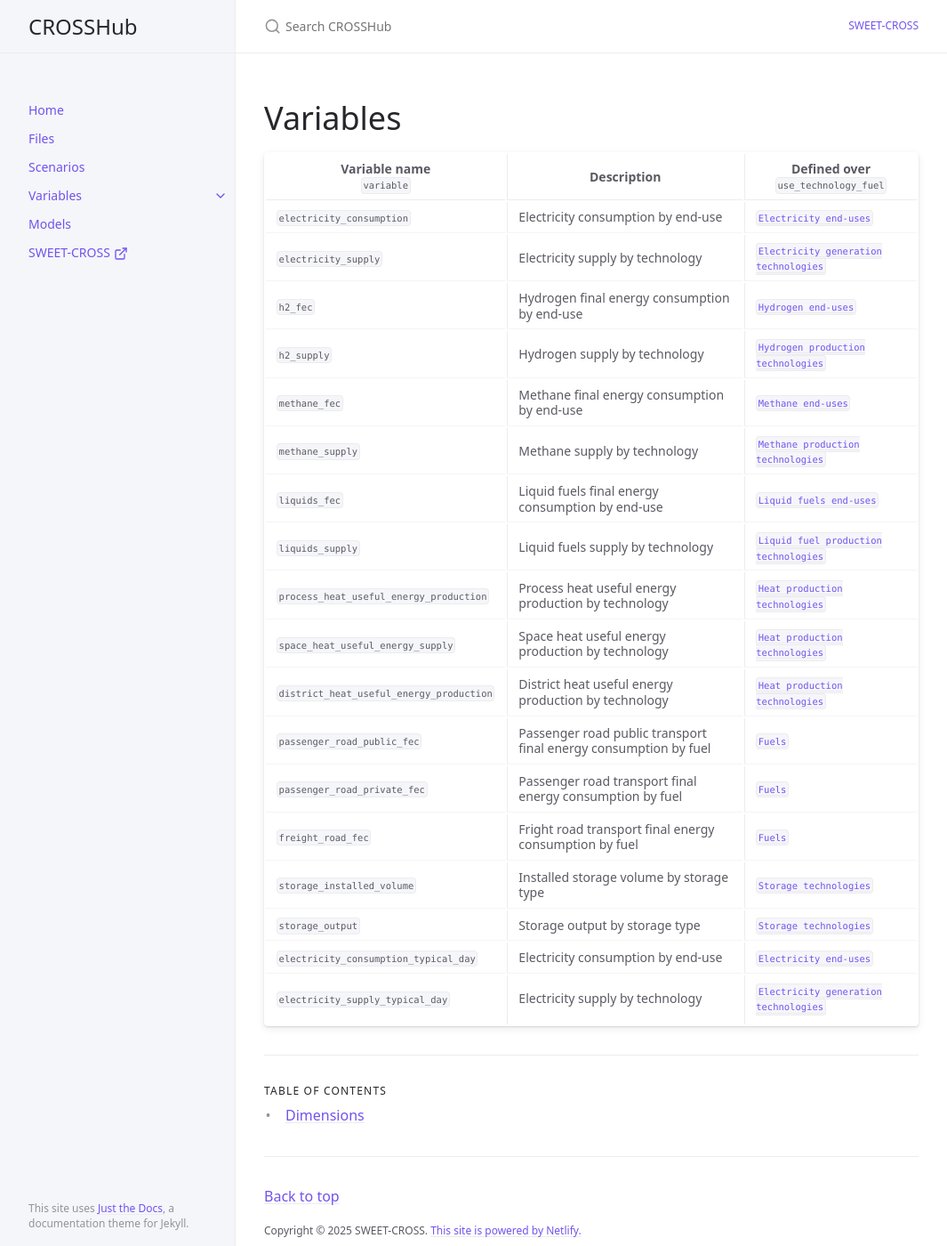
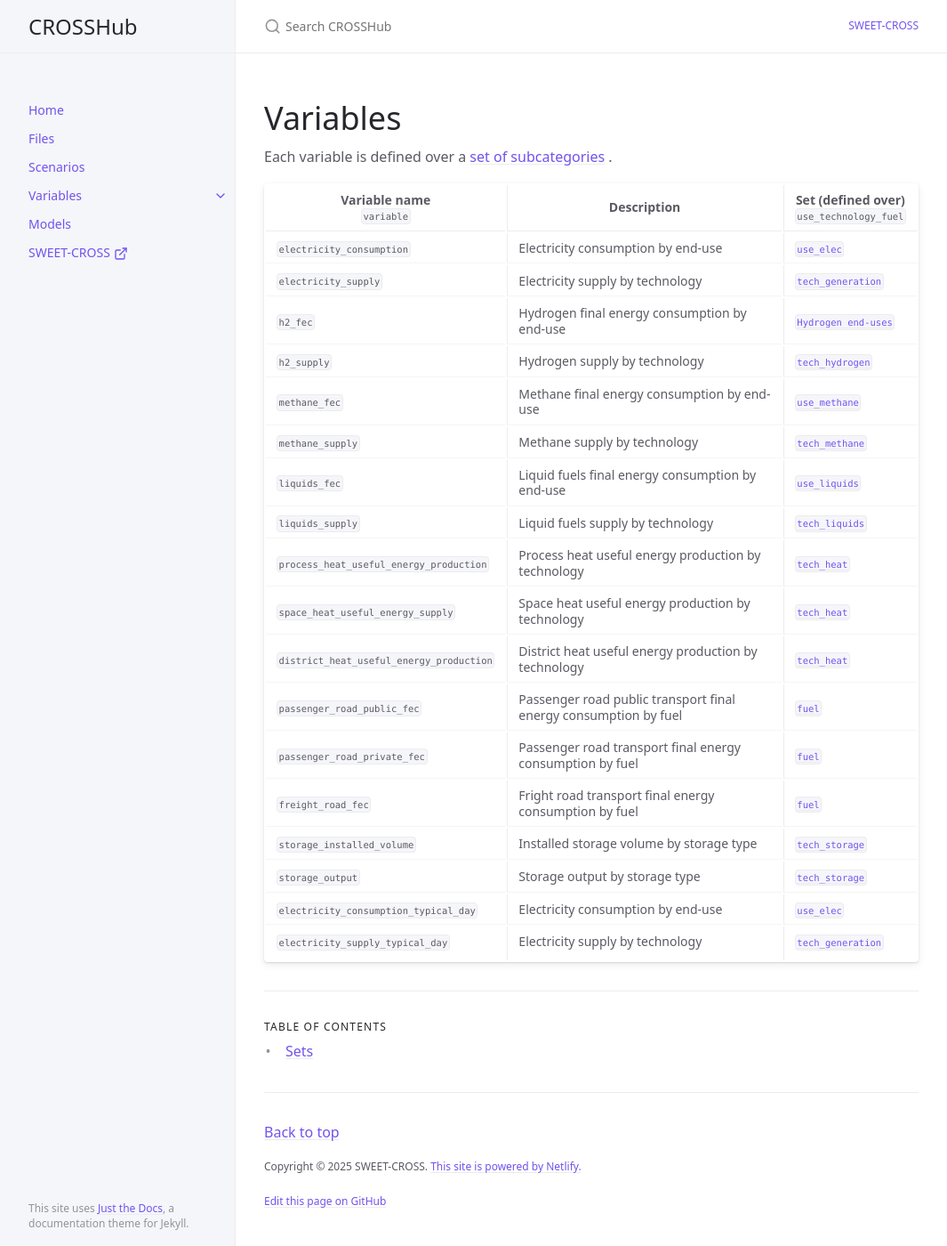
Before and after one commit to sweet-cross/data-model, a Jekyll site: the page built from docs/variables/index.md, in a window 1280 px wide and 1400 px high. Shown: the whole window at 89% size, without its empty margins (107-1172 px from the left). Built offline with Jekyll 4.4.1, drawn with Linux system fonts in a browser that asks for light colours; cached includes are drawn as plain includes.

Commit message:
rename dimensions to sets

```diff
--- a/docs/variables/index.md
+++ b/docs/variables/index.md
@@ -6,26 +6,28 @@ nav_order: 4
 # Variables
 {: .no_toc }
 
+Each variable is defined over a  [set of subcategories](/instructions-data/docs/variables/use_technology_fuel/) .
+
 {: .fs-6 .fw-300 }
 
 
-| Variable name<br>`variable` | Description  | Defined over<br>`use_technology_fuel` |
+| Variable name<br>`variable` | Description  | Set (defined over)<br>`use_technology_fuel` |
 | ---- | ------------ | ------------------------ |
-| `electricity_consumption` | Electricity consumption by end-use | [`Electricity end-uses`](/instructions-data/docs/variables/use_technology_fuel/use_elec) |
-| `electricity_supply` | Electricity supply by technology | [`Electricity generation technologies`](/instructions-data/docs/variables/use_technology_fuel/tech_generation) |
+| `electricity_consumption` | Electricity consumption by end-use | [`use_elec`](/instructions-data/docs/variables/use_technology_fuel/use_elec) |
+| `electricity_supply` | Electricity supply by technology | [`tech_generation`](/instructions-data/docs/variables/use_technology_fuel/tech_generation) |
 | `h2_fec` | Hydrogen final energy consumption by end-use | [`Hydrogen end-uses`](/instructions-data/docs/variables/use_technology_fuel/use_hydrogen) |
-| `h2_supply` | Hydrogen supply by technology | [`Hydrogen production technologies`](/instructions-data/docs/variables/use_technology_fuel/tech_hydrogen) |
-| `methane_fec` | Methane final energy consumption by end-use | [`Methane end-uses`](/instructions-data/docs/variables/use_technology_fuel/use_methane) |
-| `methane_supply` | Methane supply by technology | [`Methane production technologies`](/instructions-data/docs/variables/use_technology_fuel/tech_methane) |
-| `liquids_fec`| Liquid fuels final energy consumption by end-use | [`Liquid fuels end-uses`](/instructions-data/docs/variables/use_technology_fuel/use_liquids) |
-| `liquids_supply` | Liquid fuels supply by technology | [`Liquid fuel production technologies`](/instructions-data/docs/variables/use_technology_fuel/tech_liquids) |
-| `process_heat_useful_energy_production` | Process heat useful energy production by technology | [`Heat production technologies`](/instructions-data/docs/variables/use_technology_fuel/tech_heat) |
-| `space_heat_useful_energy_supply` | Space heat useful energy production by technology | [`Heat production technologies`](/instructions-data/docs/variables/use_technology_fuel/tech_heat) |
-| `district_heat_useful_energy_production` | District heat useful energy production by technology | [`Heat production technologies`](/instructions-data/docs/variables/use_technology_fuel/tech_heat) |
-| `passenger_road_public_fec` | Passenger road public transport final energy consumption by fuel | [`Fuels`](/instructions-data/docs/variables/use_technology_fuel/fuel)|
-| `passenger_road_private_fec`  | Passenger road transport final energy consumption by fuel | [`Fuels`](/instructions-data/docs/variables/use_technology_fuel/fuel)|
-| `freight_road_fec` | Fright road transport final energy consumption by fuel | [`Fuels`](/instructions-data/docs/variables/use_technology_fuel/fuel)|
-| `storage_installed_volume`| Installed storage volume by storage type | [`Storage technologies`](/instructions-data/docs/variables/use_technology_fuel/tech_storage)|
-| `storage_output`| Storage output by storage type | [`Storage technologies`](/instructions-data/docs/variables/use_technology_fuel/tech_storage)|
-| `electricity_consumption_typical_day` | Electricity consumption by end-use | [`Electricity end-uses`](/instructions-data/docs/variables/use_technology_fuel/use_elec)|
-| `electricity_supply_typical_day` | Electricity supply by technology | [`Electricity generation technologies`](/instructions-data/docs/variables/use_technology_fuel/tech_generation)|
+| `h2_supply` | Hydrogen supply by technology | [`tech_hydrogen`](/instructions-data/docs/variables/use_technology_fuel/tech_hydrogen) |
+| `methane_fec` | Methane final energy consumption by end-use | [`use_methane`](/instructions-data/docs/variables/use_technology_fuel/use_methane) |
+| `methane_supply` | Methane supply by technology | [`tech_methane`](/instructions-data/docs/variables/use_technology_fuel/tech_methane) |
+| `liquids_fec`| Liquid fuels final energy consumption by end-use | [`use_liquids`](/instructions-data/docs/variables/use_technology_fuel/use_liquids) |
+| `liquids_supply` | Liquid fuels supply by technology | [`tech_liquids`](/instructions-data/docs/variables/use_technology_fuel/tech_liquids) |
+| `process_heat_useful_energy_production` | Process heat useful energy production by technology | [`tech_heat`](/instructions-data/docs/variables/use_technology_fuel/tech_heat) |
+| `space_heat_useful_energy_supply` | Space heat useful energy production by technology | [`tech_heat`](/instructions-data/docs/variables/use_technology_fuel/tech_heat) |
+| `district_heat_useful_energy_production` | District heat useful energy production by technology | [`tech_heat`](/instructions-data/docs/variables/use_technology_fuel/tech_heat) |
+| `passenger_road_public_fec` | Passenger road public transport final energy consumption by fuel | [`fuel`](/instructions-data/docs/variables/use_technology_fuel/fuel)|
+| `passenger_road_private_fec`  | Passenger road transport final energy consumption by fuel | [`fuel`](/instructions-data/docs/variables/use_technology_fuel/fuel)|
+| `freight_road_fec` | Fright road transport final energy consumption by fuel | [`fuel`](/instructions-data/docs/variables/use_technology_fuel/fuel)|
+| `storage_installed_volume`| Installed storage volume by storage type | [`tech_storage`](/instructions-data/docs/variables/use_technology_fuel/tech_storage)|
+| `storage_output`| Storage output by storage type | [`tech_storage`](/instructions-data/docs/variables/use_technology_fuel/tech_storage)|
+| `electricity_consumption_typical_day` | Electricity consumption by end-use | [`use_elec`](/instructions-data/docs/variables/use_technology_fuel/use_elec)|
+| `electricity_supply_typical_day` | Electricity supply by technology | [`tech_generation`](/instructions-data/docs/variables/use_technology_fuel/tech_generation)|
```
Also changed, not shown: docs/scenarios.md (+4 -0 lines), docs/variables/use_technology_fuel/index.md (+20 -4 lines).
